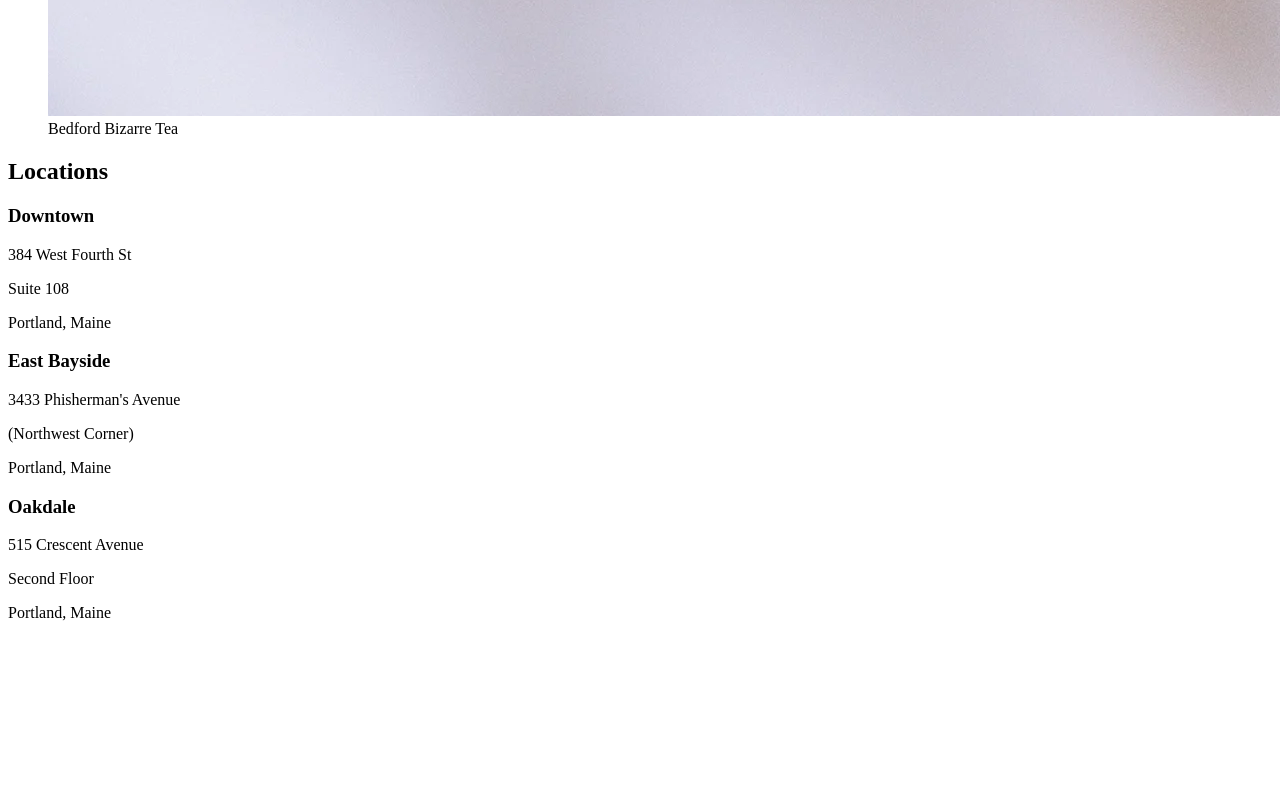
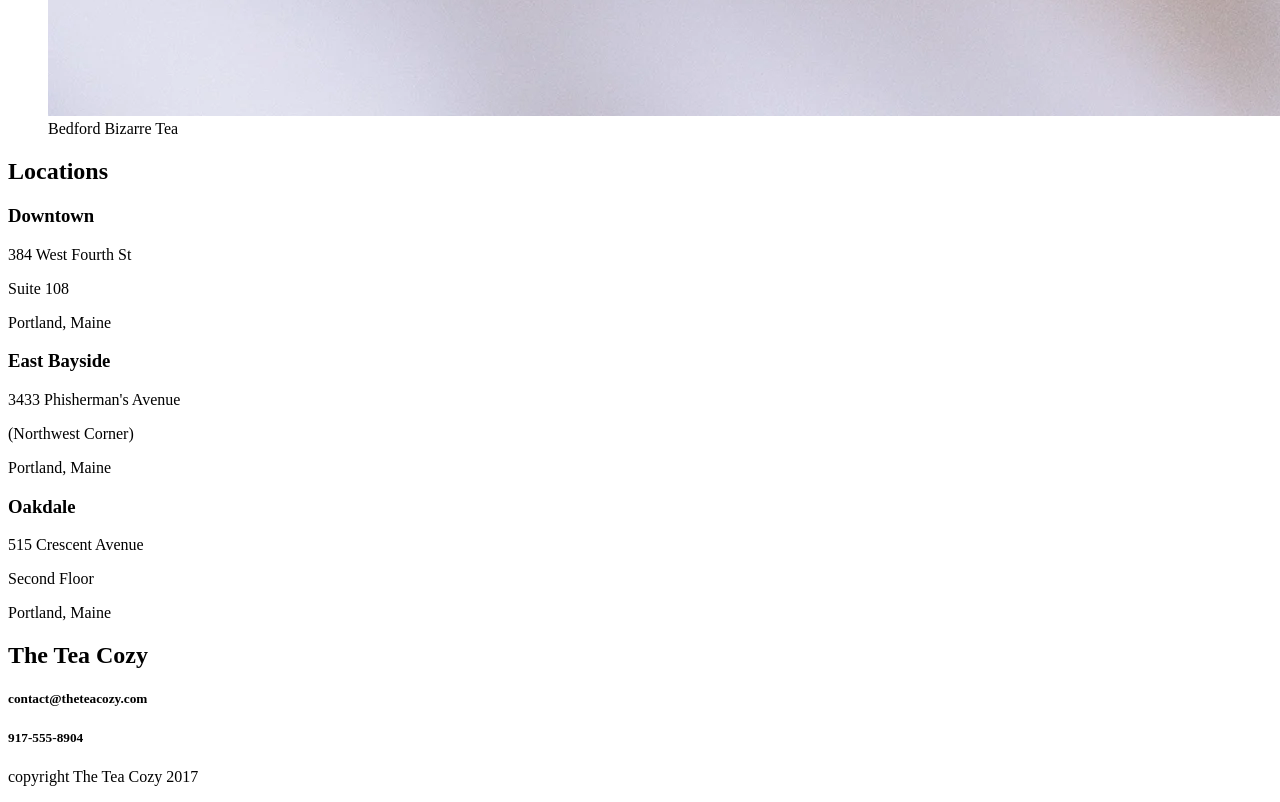
Before and after one commit to sarahleah/My-Projects, a plain HTML site: page tea-cozy-website/index.html in a window 1280 px wide. Shown: the part 8313-9115 px from the top of the page. Before the commit the page ends 8951 px from the top, so only its background shows below. Drawn offline with Linux system fonts and the light colour scheme.

Commit message:
Added footer

```diff
--- a/tea-cozy-website/index.html
+++ b/tea-cozy-website/index.html
@@ -64,6 +64,14 @@
             </div>
         </div>
     </div>
+    <footer>
+        <h2>The Tea Cozy</h2>
+        <h5>contact@theteacozy.com</h5>
+        <h5>917-555-8904</h5>
+        <div class="copyright">
+            <p>copyright The Tea Cozy 2017</p>
+        </div>
+    </footer>
 </body>
 </main>
 </html>
```
